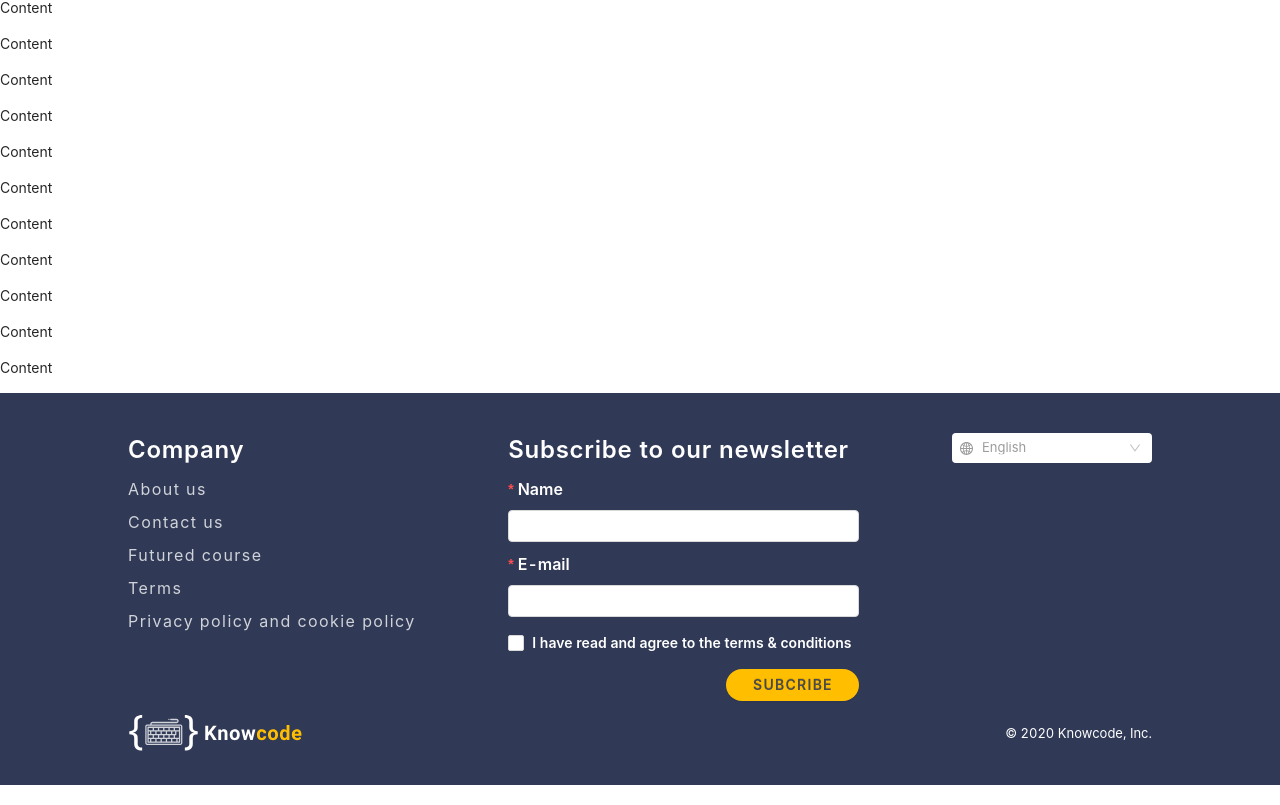
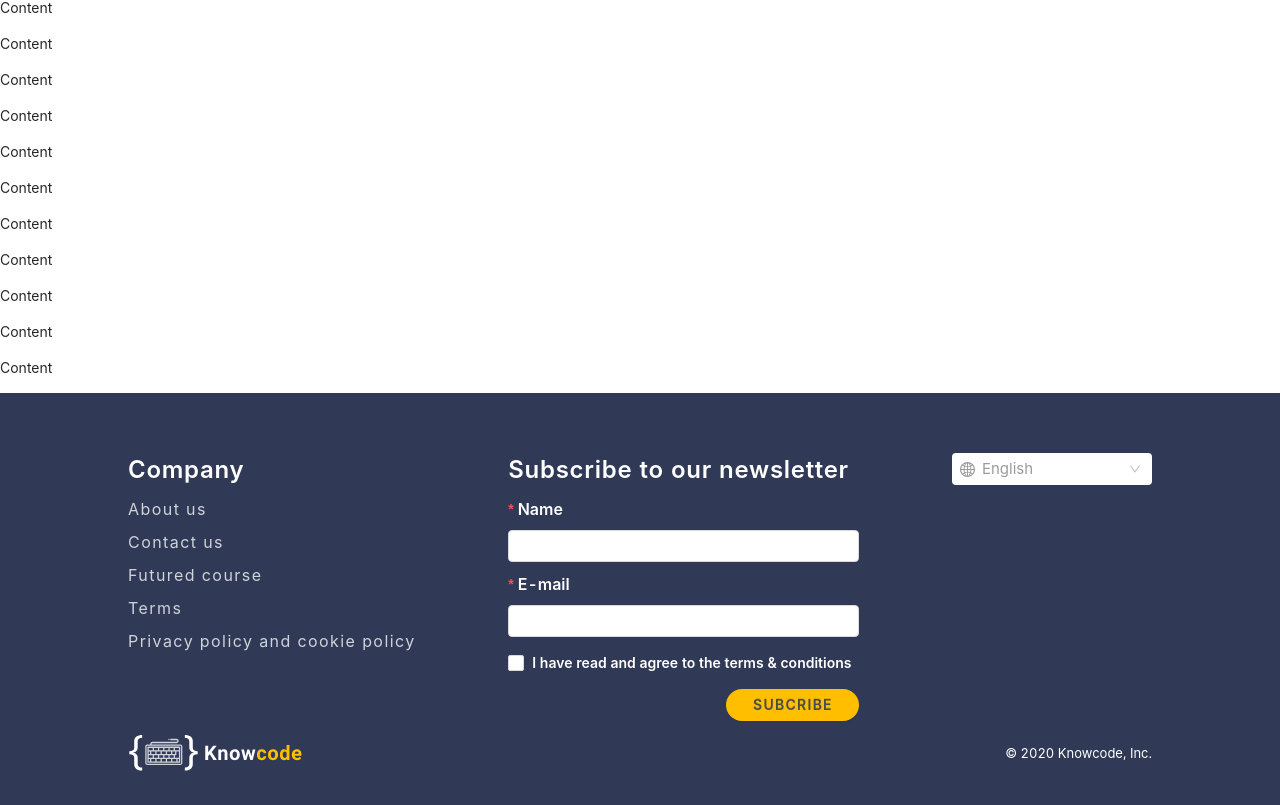
Before and after one commit to zinbac000/react-elearning, a React (Create React App) app: page / in a window 1280 px wide. Shown: the part 535-1340 px from the top of the page. Built offline with nearby package versions, Linux system fonts and the light colour scheme.

Commit message:
Finish Footer

```diff
--- a/src/components/Auth/UserAuth/UserAuth.module.scss
+++ b/src/components/Auth/UserAuth/UserAuth.module.scss
@@ -24,8 +24,7 @@
     border-radius: 0.4rem;
     padding: 0 2.4rem;
 
-    @include headerLink-hover();
-    letter-spacing: calc(1.2rem * 0.09);
+    @include headerLink-hover(9);
 
     &.SigninBtn {
       background-color: transparent;
--- a/src/components/MainLayout/Footer/Footer.jsx
+++ b/src/components/MainLayout/Footer/Footer.jsx
@@ -1,25 +1,16 @@
-import React, { Component } from 'react';
-import { Form, Button, Checkbox, Input, Select } from 'antd';
+import React from 'react';
+import { Select } from 'antd';
 
 import classes from './Footer.module.scss';
 import { GlobalOutlined } from '@ant-design/icons';
 import Logo from 'components/UI/Logo/Logo';
 import logo from 'assets/img/logo.svg';
+import SubcribeForm from './SubcribeForm/SubcribeForm';
 
-export default class Footer extends Component {
-  render() {
-    const onFinish = (values) => {
-      console.log('Success:', values);
-    };
+const Footer = () => {
+  const { Option } = Select;
+  const handleChange = (value) => console.log(`selected ${value}`);
 
-    const onFinishFailed = (errorInfo) => {
-      console.log('Failed:', errorInfo);
-    };
-
-    const { Option } = Select;
-    const handleChange = (value) => {
-      console.log(`selected ${value}`);
-    };
   return (
     <div className={classes.Footer}>
       <div className={classes.Footer__Top}>
@@ -54,62 +45,7 @@ export default class Footer extends Component {
 
       <div className={[classes.Footer__Form, 'onDesktop-md'].join(' ')}>
         <p className={classes.Footer__Title}>Subscribe to our newsletter</p>
-          <Form
-            wrapperCol={{ span: 24 }}
-            layout="vertical"
-            name="subcribe"
-            initialValues={{ remember: true }}
-            onFinish={onFinish}
-            onFinishFailed={onFinishFailed}
-          >
-            <Form.Item
-              label="Name"
-              name="name"
-              rules={[{ required: true, message: 'Please input your name!' }]}
-            >
-              <Input />
-            </Form.Item>
-
-            <Form.Item
-              name="email"
-              label="E-mail"
-              rules={[
-                {
-                  type: 'email',
-                  message: 'The input is not valid e-mail!',
-                },
-                {
-                  required: true,
-                  message: 'Please input your e-mail!',
-                },
-              ]}
-            >
-              <Input />
-            </Form.Item>
-
-            <Form.Item
-              name="agreement"
-              valuePropName="checked"
-              rules={[
-                {
-                  validator: (_, value) =>
-                    value
-                      ? Promise.resolve()
-                      : Promise.reject('Please accept agreement'),
-                },
-              ]}
-            >
-              <Checkbox>
-                I have read and agree to the terms & conditions
-              </Checkbox>
-            </Form.Item>
-
-            <Form.Item>
-              <Button type="primary" htmlType="submit">
-                Subcribe
-              </Button>
-            </Form.Item>
-          </Form>
+        <SubcribeForm />
       </div>
 
       <div className={classes.Footer__Bottom}>
@@ -118,5 +54,6 @@ export default class Footer extends Component {
       </div>
     </div>
   );
-  }
-}
+};
+
+export default Footer;
--- a/src/components/MainLayout/Footer/Footer.module.scss
+++ b/src/components/MainLayout/Footer/Footer.module.scss
@@ -11,40 +11,34 @@
     @include relative();
     @include flexbox(center);
     @include size(17rem, 3rem);
+    @include font-size($fs-footerLanguage);
+    @include screen(lg) {
+      @include size(20rem, 3.2rem);
+    }
+
+    background-color: $bg-white;
     border-radius: 0.4rem;
-    background-color: $bg-white;
     padding: 0 0.8rem;
 
-    font-size: $fs-footerLanguage-m;
     color: $txt-placeholder;
-
-    @include screen(lg) {
-      @include size(20rem, 3rem);
-    }
 
     &Select:global(.ant-select) {
       @include absolute(left 0);
+      @include font-size($fs-footerLanguage);
 
-      font-size: $fs-footerLanguage-m;
       color: $txt-placeholder;
 
       &:global(.ant-select-single:not(.ant-select-customize-input))
         :global(.ant-select-selector) {
         @include flexbox(center);
+        @include size(17rem, 3rem);
+        @include screen(lg) {
+          @include size(20rem, 3.2rem);
+        }
+
         border: none;
-        @include size(17rem, 3rem);
-
         padding: 0;
         padding-left: 3rem;
-
-        @include screen(lg) {
-          @include size(20rem, 3rem);
-        }
-        & :global(.ant-select-selection-item) {
-          @include absolute(top 50%, $transY: -50%);
-          line-height: 0.9;
-          transition: 0;
-        }
       }
     }
 
@@ -63,19 +57,19 @@
     }
 
     &Dropdown :global(.ant-select-item-option-content) {
-      font-size: $fs-footerLanguage-m;
+      @include font-size($fs-footerLanguage);
       color: $txt-footerLanguageDropdown;
     }
   }
 
   &__Middle {
+    @include screen(sm) {
+      order: 1;
+      margin-top: 0;
+    }
+
     margin-top: 2rem;
     margin-bottom: 1.7rem;
-    @include screen(md) {
-      order: 1;
-
-      margin-top: 0;
-    }
   }
 
   &__Title {
@@ -90,61 +84,19 @@
   &__List {
     @include flexbox(null, null, column);
     @include font-size($fs-footerLink, 9);
+
     a {
       margin-bottom: 0.8rem;
-    }
-    a:hover {
-      color: $txt-white;
+
+      &:hover {
+        color: $txt-white;
+      }
     }
   }
 
   &__Form {
-    display: flex;
-    order: 2;
-
-    transition: 0;
-    :global(.ant-form-item) {
-      margin-bottom: 1rem;
-
-      :global(.ant-input) {
-        border-radius: 0.4rem;
-      }
-    }
-
-    :global(.ant-form-item-required) {
-      @include font-size($fs-footerFormField);
-      font-weight: 600;
-      color: $txt-footerForm;
-    }
-
-    :global(.ant-checkbox-wrapper) {
-      @include font-size($fs-footerFormControl);
-      font-weight: 600;
-      color: $txt-footerForm;
-    }
-
-    :global(.ant-btn-primary) {
-      @include absolute(top 0 right 0);
-      @include button-hover($bg-primaryBtn, $bg-primaryBtn-hover);
-      @include font-size($fs-footerFormBtn, 9);
-
-      border-radius: 3rem;
-      border: none;
-      width: 12rem;
-
-      text-transform: uppercase;
-      font-weight: 600;
-      letter-spacing: 0.1rem;
-      color: $txt-footerBtn;
-
-      &:hover,
-      &:focus {
-        color: $txt-footerBtn;
-      }
-
-      @include screen(lg) {
-        width: 13.3rem;
-      }
+    @include screen(md) {
+      @include flexbox(null, null, null, null, 2);
     }
   }
 
@@ -157,7 +109,7 @@
       color: $txt-footerForm;
     }
 
-    @include screen(md) {
+    @include screen(sm) {
       @include flexbox(center, space-between, null, null, 3);
       flex-basis: 100%;
 
@@ -167,7 +119,7 @@
     }
   }
 
-  @include screen(md) {
+  @include screen(sm) {
     @include flexbox(flex-start, space-between, row, wrap);
   }
 
@@ -175,7 +127,7 @@
     padding: 3rem 5% 2rem;
   }
 
-  @include screen(x-lg) {
-    padding: 4rem 10% 3rem;
+  @include screen(xl) {
+    padding: 6rem 10% 3rem;
   }
 }
--- /dev/null
+++ b/src/components/MainLayout/Footer/SubcribeForm/SubcribeForm.jsx
@@ -0,0 +1,73 @@
+import React from 'react';
+import { Form, Button, Checkbox, Input } from 'antd';
+import classes from './SubcribeForm.module.scss';
+
+const SubcribeForm = () => {
+  const onFinish = (values) => {
+    console.log('Success:', values);
+  };
+
+  const onFinishFailed = (errorInfo) => {
+    console.log('Failed:', errorInfo);
+  };
+
+  return (
+    <Form
+      className={classes.SubcribeForm}
+      wrapperCol={{ span: 24 }}
+      layout="vertical"
+      name="subcribe"
+      initialValues={{ remember: true }}
+      onFinish={onFinish}
+      onFinishFailed={onFinishFailed}
+    >
+      <Form.Item
+        label="Name"
+        name="name"
+        rules={[{ required: true, message: 'Please input your name!' }]}
+      >
+        <Input />
+      </Form.Item>
+
+      <Form.Item
+        name="email"
+        label="E-mail"
+        rules={[
+          {
+            type: 'email',
+            message: 'The input is not valid e-mail!',
+          },
+          {
+            required: true,
+            message: 'Please input your e-mail!',
+          },
+        ]}
+      >
+        <Input />
+      </Form.Item>
+
+      <Form.Item
+        name="agreement"
+        valuePropName="checked"
+        rules={[
+          {
+            validator: (_, value) =>
+              value
+                ? Promise.resolve()
+                : Promise.reject('Please accept agreement'),
+          },
+        ]}
+      >
+        <Checkbox>I have read and agree to the terms & conditions</Checkbox>
+      </Form.Item>
+
+      <Form.Item>
+        <Button type="primary" htmlType="submit">
+          Subcribe
+        </Button>
+      </Form.Item>
+    </Form>
+  );
+};
+
+export default SubcribeForm;
--- /dev/null
+++ b/src/components/MainLayout/Footer/SubcribeForm/SubcribeForm.module.scss
@@ -0,0 +1,47 @@
+@import 'src/scss/main';
+
+.SubcribeForm {
+  :global(.ant-form-item) {
+    margin-bottom: 1rem;
+
+    :global(.ant-input) {
+      border-radius: 0.4rem;
+    }
+  }
+
+  :global(.ant-form-item-required) {
+    @include font-size($fs-footerFormField);
+    font-weight: 600;
+    color: $txt-footerForm;
+  }
+
+  :global(.ant-checkbox-wrapper) {
+    @include font-size($fs-footerFormControl);
+    font-weight: 600;
+    color: $txt-footerForm;
+  }
+
+  :global(.ant-btn-primary) {
+    @include absolute(top 0 right 0);
+    @include button-hover($bg-primaryBtn, $bg-primaryBtn-hover);
+    @include font-size($fs-footerFormBtn, 9);
+
+    border-radius: 3rem;
+    border: none;
+    width: 12rem;
+
+    text-transform: uppercase;
+    font-weight: 600;
+    letter-spacing: 0.1rem;
+    color: $txt-footerBtn;
+
+    &:hover,
+    &:focus {
+      color: $txt-footerBtn;
+    }
+
+    @include screen(lg) {
+      width: 13.3rem;
+    }
+  }
+}
--- a/src/scss/1-Helpers/_mixin.scss
+++ b/src/scss/1-Helpers/_mixin.scss
@@ -102,45 +102,14 @@
   }
 }
 
-@mixin screen($size, $pixels: brk('sm')) {
-  @if $size == 'sm' {
-    @media screen and (min-width: brk('sm')) {
+@mixin screen($name) {
+  @if map-has-key($map: $breakpoints, $key: $name) {
+    @media #{inspect(map-get($breakpoints, $name))} {
       @content;
     }
-  } @else if $size == 'md' {
-    @media screen and (min-width: brk('md')) {
-      @content;
-    }
-  } @else if $size == 'lg' {
-    @media screen and (min-width: brk('lg')) {
-      @content;
-    }
-  } @else if $size == 'x-lg' {
-    @media screen and (min-width: brk('x-lg')) {
-      @content;
-    }
-  } @else if $size == 'custom' {
-    @media screen and (min-width: $pixels + px) {
-      @content;
-    }
-  }
-}
-
-@mixin headerLink-hover() {
-  color: $txt-white;
-  font-size: 16px;
-
-  &:hover,
-  &:active,
-  &:visited {
-    color: $txt-headerLink-hover;
-  }
-
-  @include screen(lg) {
-    color: $txt-headerLink;
-    text-transform: uppercase;
-    font-weight: bold;
-    font-size: 12px;
+  } @else {
+    @warn "Unfortunately, no value could be retrieved from `#{$breakpoint}`. "
+    + "Please make sure it is defined in `$breakpoints` map.";
   }
 }
 
--- a/src/scss/1-Helpers/_variable.scss
+++ b/src/scss/1-Helpers/_variable.scss
@@ -104,7 +104,11 @@ $fnSizes: (
 );
 
 $fs-headerIcon: fs('icon');
-$fs-headerLink: fs('link');
+$fs-headerLink: (
+  null: fs('body1'),
+  lg: fs('link-sm'),
+);
+
 $fs-headerMenuUser: fs('subtitle1');
 $fs-headerMenuEmail: fs('body2');
 $fs-headerDrawerHeader: fs('h5');
@@ -131,7 +135,10 @@ $fs-footerFormControl: (
   null: fs('body2'),
   lg: fs('subtitle1'),
 );
-$fs-footerLanguage-m: fs('link');
+$fs-footerLanguage: (
+  null: fs('link'),
+  lg: fs('h6'),
+);
 
 $fs-footerFormBtn: (
   null: fs('body2'),
@@ -148,10 +155,18 @@ $fs-footerTitle: (
 
 //---------BREAKPOINT---------
 $breakpoints: (
-  'x-lg': 1200px,
-  'lg': 992px,
-  'md': 768px,
-  'sm': 576px,
+  'xl': (
+    min-width: 1200px,
+  ),
+  'lg': (
+    min-width: 992px,
+  ),
+  'md': (
+    min-width: 768px,
+  ),
+  'sm': (
+    min-width: 576px,
+  ),
 );
 
 //---------Z-Indexes---------
--- /dev/null
+++ b/src/scss/3-Layout/_header.scss
@@ -0,0 +1,16 @@
+@mixin headerLink-hover($letter-spacing: 0) {
+  @include font-size($fs-headerLink, $letter-spacing);
+  color: $txt-white;
+
+  &:hover,
+  &:active,
+  &:visited {
+    color: $txt-headerLink-hover;
+  }
+
+  @include screen(lg) {
+    color: $txt-headerLink;
+    text-transform: uppercase;
+    font-weight: bold;
+  }
+}
--- a/src/scss/_main.scss
+++ b/src/scss/_main.scss
@@ -2,3 +2,5 @@
 @import './1-Helpers/function';
 @import './1-Helpers/mixin';
 @import './1-Helpers/variable';
+
+@import './3-Layout/header';
```
Also changed, not shown: src/components/MainLayout/Header/Header.module.scss (+2 -8 lines), src/assets/img/hero.png (added). Lines whose indentation alone changed are shown as unchanged.
